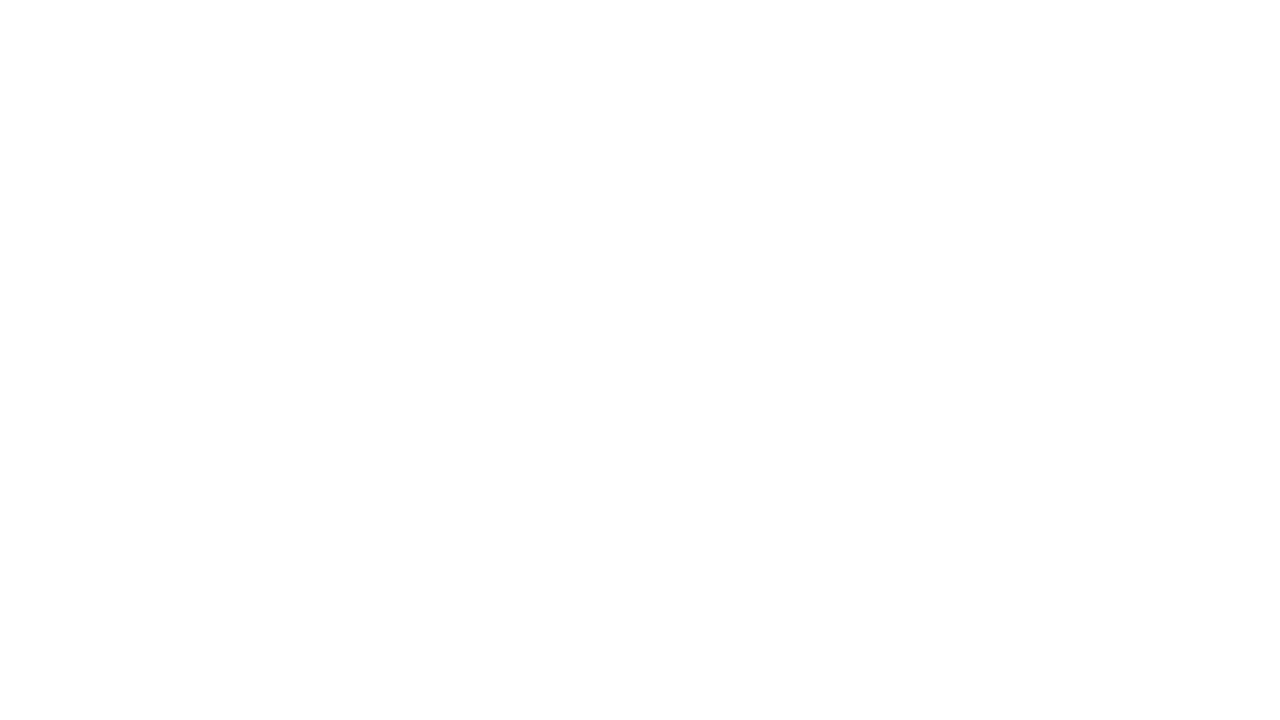
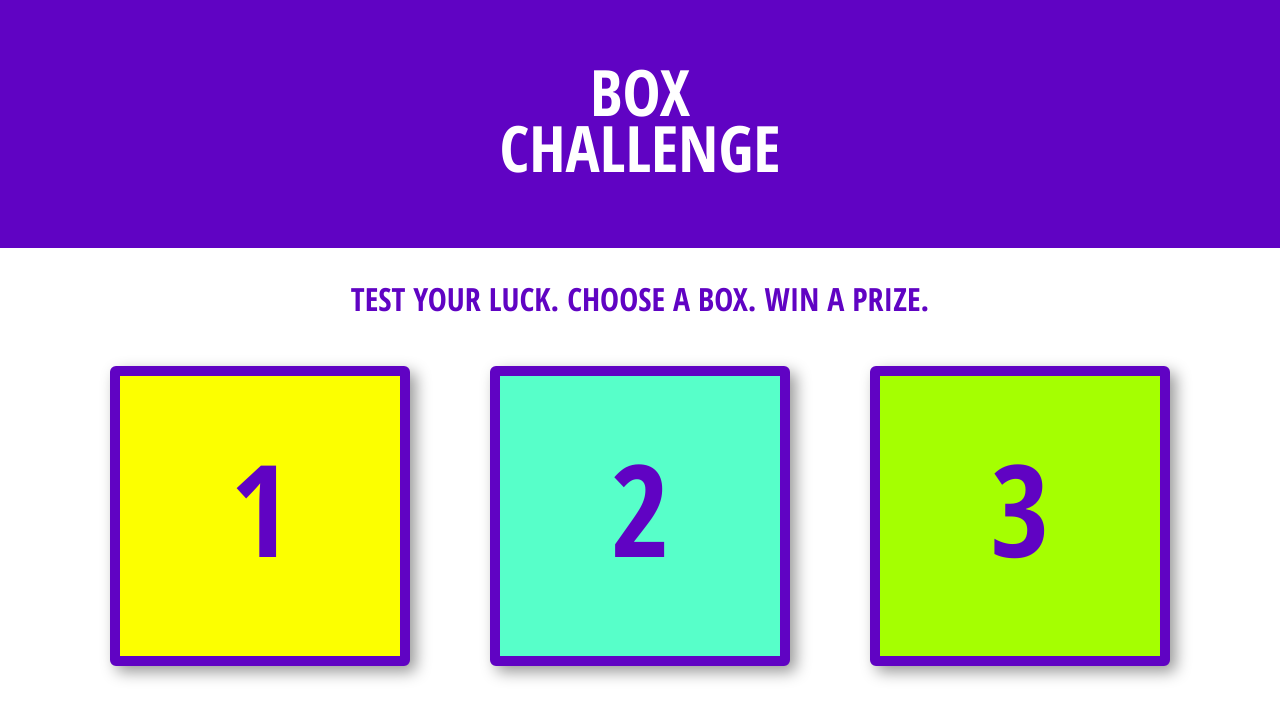
Before and after one commit to achen178/m5-hw5-chen_alex, a plain HTML site: page index.html in a window 1280 px wide. Drawn offline with nearby package versions, Linux system fonts and the light colour scheme.

Commit message:
Build basic styling based on mockup
Using Bootstrap

```diff
--- a/index.html
+++ b/index.html
@@ -5,16 +5,51 @@
   <meta charset="UTF-8">
   <title>TITLE</title>
   <meta name="description" content="DESCRIPTION">
+  <link rel="stylesheet" href="https://stackpath.bootstrapcdn.com/bootstrap/4.3.1/css/bootstrap.min.css" integrity="sha384-ggOyR0iXCbMQv3Xipma34MD+dH/1fQ784/j6cY/iJTQUOhcWr7x9JvoRxT2MZw1T" crossorigin="anonymous">
+  <link href="https://fonts.googleapis.com/css?family=Open+Sans+Condensed:700&display=swap" rel="stylesheet">
   <link rel="stylesheet" href="main.css">
-
   <!--[if lt IE 9]>
   <script src = "http://html5shiv.googlecode.com/svn/trunk/html5.js"></script>
   <![endif]-->
 </head>
 
 <body>
-
-<script type="text/javascript" src="main.js"></script>
+  <header class="jumbotron">
+    <h1>BOX<br>CHALLENGE</h1>
+  </header>
+  <div class="container">
+    <div class="row no-gutters">
+      <div class="col"><div class="square orange"></div></div>
+      <div class="col"><div class="square orangered"></div></div>
+      <div class="col"><div class="square gold"></div></div>
+      <div class="col"><div class="square darkorange"></div></div>
+      <div class="col"><div class="square orangered"></div></div>
+    </div>
+  </div>
+  <section class="container">
+    <h2 class="mb-5">Test your luck. Choose a box. Win a prize.</h2>
+    <div class="row justify-content-around">
+      <div class="col d-flex justify-content-center">
+        <div class="box box1 d-flex align-items-center justify-content-center">
+          <p class="content">1</p>
+        </div>
+      </div>
+      <div class="col d-flex justify-content-center">
+        <div class="box box2 d-flex align-items-center justify-content-center">
+          <p class="content">2</p>
+        </div>
+      </div>
+      <div class="col d-flex justify-content-center">
+        <div class="box box3 d-flex align-items-center justify-content-center">
+          <p class="content">3</p>
+        </div>
+      </div>
+    </div>
+  </section>
+  <script src="https://code.jquery.com/jquery-3.3.1.slim.min.js" integrity="sha384-q8i/X+965DzO0rT7abK41JStQIAqVgRVzpbzo5smXKp4YfRvH+8abtTE1Pi6jizo" crossorigin="anonymous"></script>
+  <script src="https://cdnjs.cloudflare.com/ajax/libs/popper.js/1.14.7/umd/popper.min.js" integrity="sha384-UO2eT0CpHqdSJQ6hJty5KVphtPhzWj9WO1clHTMGa3JDZwrnQq4sF86dIHNDz0W1" crossorigin="anonymous"></script>
+  <script src="https://stackpath.bootstrapcdn.com/bootstrap/4.3.1/js/bootstrap.min.js" integrity="sha384-JjSmVgyd0p3pXB1rRibZUAYoIIy6OrQ6VrjIEaFf/nJGzIxFDsf4x0xIM+B07jRM" crossorigin="anonymous"></script>
+  <script type="text/javascript" src="main.js"></script>
 </body>
 
 </html>
--- a/main.css
+++ b/main.css
@@ -0,0 +1,55 @@
+HTML, body {
+  margin: 0px;
+  padding: 0px;
+  border: 0px;
+}
+/* LAYOUT */
+.jumbotron{
+  height: 30%;
+  background-color: #6003c3;
+  border-radius: 0;
+}
+.box{
+  border: 10px solid #6003c3;
+  border-radius: 6px;
+  width: 200px;
+  height: 200px;
+  margin-bottom: 10%;
+  box-shadow: 6px 6px 15px #999999;
+}
+.box1{
+  background-color: #fcff00;
+}
+.box2{
+  background-color: #57ffc9;
+}
+.box3{
+  background-color: #a5ff01;
+}
+
+/* TYPOGRAPHY */
+h1, h2, p{
+  font-family: "Open Sans Condensed", sans-serif;
+  text-align: center;
+}
+h1{
+  font-size: 4rem;
+  line-height: 3.5rem;
+  color: white;
+}
+h2{
+  font-size: 2rem;
+  color: #6003c3;
+  text-transform: uppercase;
+}
+p{
+  font-size: 8rem;
+  color: #6003c3;
+}
+/* MEDIA QUERIES */
+@media (min-width: 1200px){
+  .box{
+    width: 300px;
+    height: 300px;
+  }
+}
```
